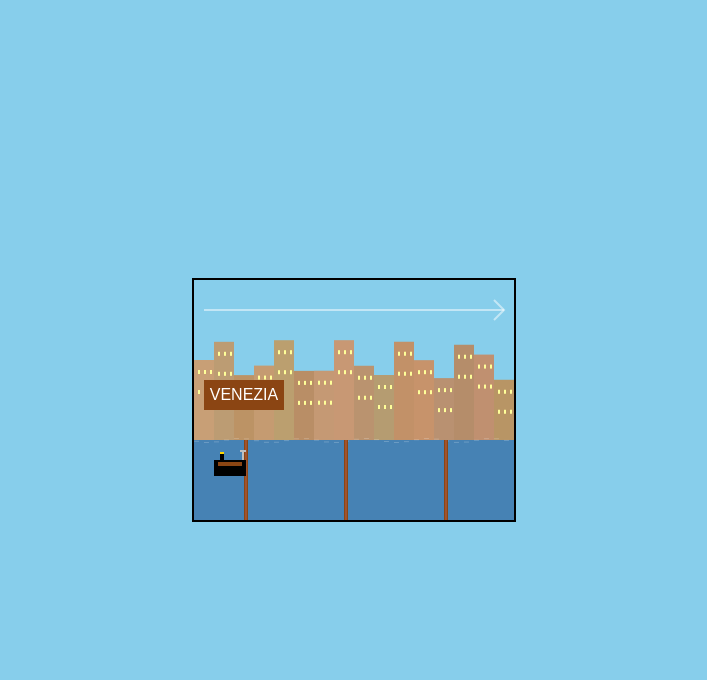
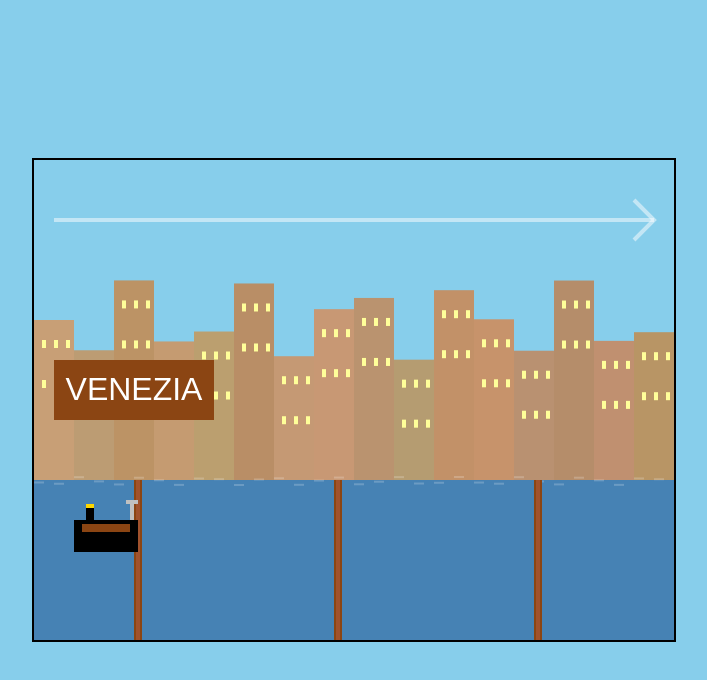
Before and after one commit to GiovanniID/giovanniid.github.io, a plain HTML site: page index.html in a window 1280 px wide. Shown: the whole page, without its empty margins (286-993 px from the left). Drawn offline with Linux system fonts and the light colour scheme.

Commit message:
mas grande

```diff
--- a/index.html
+++ b/index.html
@@ -6,48 +6,50 @@
     <title>Gondola di Venezia</title>
     <style>
         body { margin: 0; padding: 0; display: flex; justify-content: center; align-items: center; height: 100vh; background-color: #87CEEB; }
-        canvas { border: 2px solid #000; image-rendering: pixelated; }
+        canvas { border: 2px solid #000; image-rendering: pixelated; max-width: 100%; max-height: 100%; }
     </style>
 </head>
 <body>
-    <canvas id="gameCanvas" width="320" height="240"></canvas>
+    <canvas id="gameCanvas" width="640" height="480"></canvas>
     <script>
         const canvas = document.getElementById('gameCanvas');
         const ctx = canvas.getContext('2d');
 
+        const scaleFactor = 2; // Usiamo questo per scalare tutti gli elementi del gioco
+
         const gondola = {
-            x: 20,
-            y: 180,
-            width: 32,
-            height: 16,
-            speed: 2
+            x: 40,
+            y: 360,
+            width: 64,
+            height: 32,
+            speed: 4
         };
 
         const canal = {
             x: 0,
-            y: 160,
-            width: 320,
+            y: 320,
+            width: 640,
+            height: 160
+        };
+
+        const cinema = {
+            x: 640,
+            y: 240,
+            width: 120,
             height: 80
         };
 
-        const cinema = {
-            x: 320,
-            y: 120,
-            width: 60,
-            height: 40
-        };
-
         const bricole = [
-            {x: 50, y: 160},
-            {x: 150, y: 160},
-            {x: 250, y: 160}
+            {x: 100, y: 320},
+            {x: 300, y: 320},
+            {x: 500, y: 320}
         ];
 
         const veneziaSign = {
-            x: 10,
-            y: 100,
-            width: 80,
-            height: 30
+            x: 20,
+            y: 200,
+            width: 160,
+            height: 60
         };
 
         let gameEnded = false;
@@ -106,7 +108,7 @@
 
         function drawPixel(x, y, color) {
             ctx.fillStyle = color;
-            ctx.fillRect(x, y, 1, 1);
+            ctx.fillRect(x, y, scaleFactor, scaleFactor);
         }
 
         function drawGondola(x, y) {
@@ -114,50 +116,50 @@
             ctx.fillRect(x - cameraOffset, y, gondola.width, gondola.height);
 
             ctx.fillStyle = '#C0C0C0';
-            ctx.fillRect(x - cameraOffset + gondola.width - 4, y - 8, 2, 8);
-            ctx.fillRect(x - cameraOffset + gondola.width - 6, y - 10, 6, 2);
+            ctx.fillRect(x - cameraOffset + gondola.width - 8, y - 16, 4, 16);
+            ctx.fillRect(x - cameraOffset + gondola.width - 12, y - 20, 12, 4);
 
             ctx.fillStyle = '#8B4513';
-            ctx.fillRect(x - cameraOffset + 4, y + 2, gondola.width - 8, 4);
+            ctx.fillRect(x - cameraOffset + 8, y + 4, gondola.width - 16, 8);
 
             ctx.fillStyle = '#000000';
-            ctx.fillRect(x - cameraOffset + 6, y - 6, 4, 6);
+            ctx.fillRect(x - cameraOffset + 12, y - 12, 8, 12);
             ctx.fillStyle = '#FFD700';
-            ctx.fillRect(x - cameraOffset + 6, y - 8, 4, 2);
+            ctx.fillRect(x - cameraOffset + 12, y - 16, 8, 4);
         }
 
         function drawBricola(x, y) {
             ctx.fillStyle = '#8B4513';
-            ctx.fillRect(x - cameraOffset, y, 4, 80);
+            ctx.fillRect(x - cameraOffset, y, 8, 160);
             ctx.fillStyle = '#A0522D';
-            ctx.fillRect(x - cameraOffset + 1, y, 2, 80);
+            ctx.fillRect(x - cameraOffset + 2, y, 4, 160);
         }
 
         function drawArrow() {
             ctx.strokeStyle = 'rgba(255, 255, 255, 0.5)';
-            ctx.lineWidth = 2;
+            ctx.lineWidth = 4;
             ctx.beginPath();
-            ctx.moveTo(10, 30);
-            ctx.lineTo(canvas.width - 10, 30);
+            ctx.moveTo(20, 60);
+            ctx.lineTo(canvas.width - 20, 60);
             ctx.stroke();
 
             ctx.beginPath();
-            ctx.moveTo(canvas.width - 20, 20);
-            ctx.lineTo(canvas.width - 10, 30);
-            ctx.lineTo(canvas.width - 20, 40);
+            ctx.moveTo(canvas.width - 40, 40);
+            ctx.lineTo(canvas.width - 20, 60);
+            ctx.lineTo(canvas.width - 40, 80);
             ctx.stroke();
         }
 
         function createFireworks() {
-            for (let i = 0; i < 10; i++) {
+            for (let i = 0; i < 20; i++) {
                 fireworks.push({
                     x: Math.random() * canvas.width,
                     y: canvas.height,
-                    size: Math.random() * 2 + 1,
+                    size: Math.random() * 4 + 2,
                     fillColor: `rgba(${Math.floor(Math.random() * 255)}, ${Math.floor(Math.random() * 255)}, ${Math.floor(Math.random() * 255)}, 1)`,
                     velocity: {
-                        x: Math.random() * 6 - 3,
-                        y: Math.random() * -3 - 3
+                        x: Math.random() * 12 - 6,
+                        y: Math.random() * -6 - 6
                     }
                 });
             }
@@ -168,13 +170,13 @@
                 const firework = fireworks[i];
                 firework.x += firework.velocity.x;
                 firework.y += firework.velocity.y;
-                firework.velocity.y += 0.05;
+                firework.velocity.y += 0.1;
                 if (firework.y > canvas.height) {
                     fireworks.splice(i, 1);
                     i--;
                 }
             }
-            if (fireworks.length < 10) createFireworks();
+            if (fireworks.length < 20) createFireworks();
         }
 
         function drawFireworks() {
@@ -190,15 +192,15 @@
             ctx.fillStyle = '#87CEEB';
             ctx.fillRect(0, 0, canvas.width, canvas.height);
 
-            for (let i = 0; i < canvas.width + cameraOffset; i += 20) {
-                const height = 80 + Math.sin(i * 0.1) * 20;
+            for (let i = 0; i < canvas.width + cameraOffset; i += 40) {
+                const height = 160 + Math.sin(i * 0.1) * 40;
                 ctx.fillStyle = `rgb(${180 + Math.random() * 20}, ${140 + Math.random() * 20}, ${100 + Math.random() * 20})`;
-                ctx.fillRect(i - cameraOffset, canvas.height - height - canal.height, 20, height);
+                ctx.fillRect(i - cameraOffset, canvas.height - height - canal.height, 40, height);
 
                 ctx.fillStyle = '#FFFF99';
                 for (let j = 0; j < 3; j++) {
                     for (let k = 0; k < 2; k++) {
-                        ctx.fillRect(i - cameraOffset + 4 + j * 6, canvas.height - height - canal.height + 10 + k * 20, 2, 4);
+                        ctx.fillRect(i - cameraOffset + 8 + j * 12, canvas.height - height - canal.height + 20 + k * 40, 4, 8);
                     }
                 }
             }
@@ -207,8 +209,8 @@
             ctx.fillRect(canal.x, canal.y, canal.width, canal.height);
 
             ctx.fillStyle = 'rgba(255, 255, 255, 0.2)';
-            for (let i = 0; i < canvas.width + cameraOffset; i += 10) {
-                ctx.fillRect(i - cameraOffset, canal.y + Math.sin(Date.now() * 0.01 + i * 0.1) * 2, 5, 1);
+            for (let i = 0; i < canvas.width + cameraOffset; i += 20) {
+                ctx.fillRect(i - cameraOffset, canal.y + Math.sin(Date.now() * 0.01 + i * 0.1) * 4, 10, 2);
             }
 
             bricole.forEach(bricola => drawBricola(bricola.x, bricola.y));
@@ -218,22 +220,22 @@
             ctx.fillStyle = '#8B4513';
             ctx.fillRect(veneziaSign.x - cameraOffset, veneziaSign.y, veneziaSign.width, veneziaSign.height);
             ctx.fillStyle = '#FFFFFF';
-            ctx.font = '16px Arial';
+            ctx.font = '32px Arial';
             ctx.textAlign = 'center';
-            ctx.fillText('VENEZIA', veneziaSign.x - cameraOffset + veneziaSign.width / 2, veneziaSign.y + 20);
+            ctx.fillText('VENEZIA', veneziaSign.x - cameraOffset + veneziaSign.width / 2, veneziaSign.y + 40);
 
             ctx.fillStyle = '#8B4513';
             ctx.fillRect(cinema.x - cameraOffset, cinema.y, cinema.width, cinema.height);
             ctx.fillStyle = '#FF0000';
-            ctx.fillRect(cinema.x - cameraOffset + 5, cinema.y + 5, 50, 15);
+            ctx.fillRect(cinema.x - cameraOffset + 10, cinema.y + 10, 100, 30);
             ctx.fillStyle = '#FFFFFF';
-            ctx.font = '10px Arial';
+            ctx.font = '20px Arial';
             ctx.textAlign = 'left';
-            ctx.fillText('CINEMA', cinema.x - cameraOffset + 10, cinema.y + 15);
+            ctx.fillText('CINEMA', cinema.x - cameraOffset + 20, cinema.y + 30);
 
             const bulbOn = Math.floor(Date.now() / 500) % 2 === 0;
             for (let i = 0; i < 5; i++) {
-                drawPixel(cinema.x - cameraOffset + 10 + i * 10, cinema.y + 25, bulbOn ? '#FFFF00' : '#808080');
+                drawPixel(cinema.x - cameraOffset + 20 + i * 20, cinema.y + 50, bulbOn ? '#FFFF00' : '#808080');
             }
 
             drawGondola(gondola.x, gondola.y);
@@ -243,11 +245,11 @@
                 ctx.fillRect(0, 0, canvas.width, canvas.height);
                 drawFireworks();
                 ctx.fillStyle = '#FFFFFF';
-                ctx.font = '16px Arial';
+                ctx.font = '32px Arial';
                 ctx.textAlign = 'center';
-                ctx.fillText('Tutti alla Mostra del Cinema', canvas.width / 2, canvas.height / 2 - 20);
+                ctx.fillText('Tutti alla Mostra del Cinema', canvas.width / 2, canvas.height / 2 - 40);
                 ctx.fillText('dal 28 al 30 Agosto.', canvas.width / 2, canvas.height / 2);
-                ctx.fillText('Auguri!', canvas.width / 2, canvas.height / 2 + 20);
+                ctx.fillText('Auguri!', canvas.width / 2, canvas.height / 2 + 40);
             }
         }
 
```
Also changed, not shown: qr.png (added), 1 other file.
